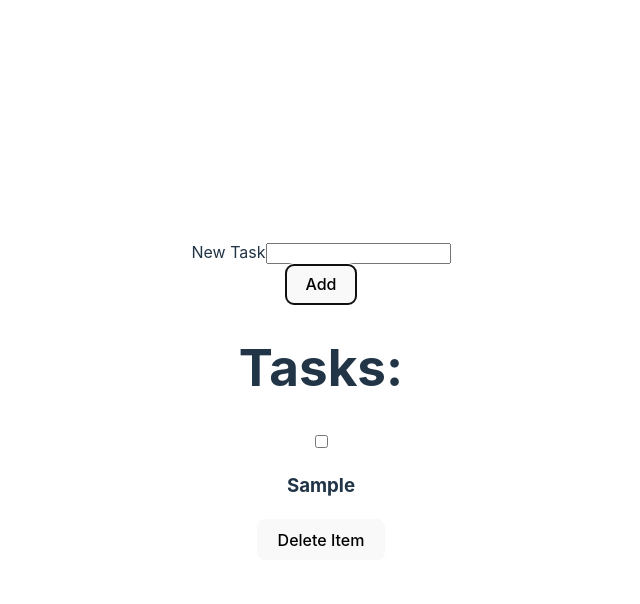
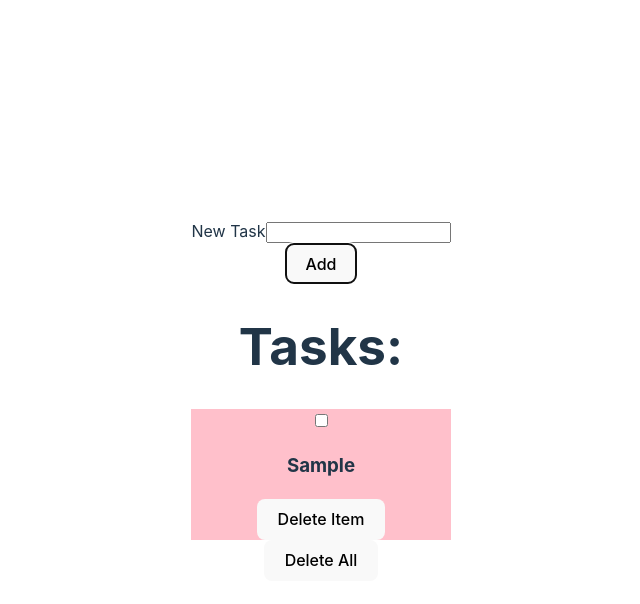
Before and after one commit to KodeIva/task-list, a React (Vite) app: page / in a window 1280 px wide. Both pictures are taken after typing "Sample" into the empty fields and a click on the button "Add". Shown: the top 604 px of the page, without its empty margins (319-959 px from the left). Built offline with nearby package versions, Linux system fonts and the light colour scheme.

Commit message:
Add button and functionality to delete all tasks

```diff
--- a/src/App.jsx
+++ b/src/App.jsx
@@ -32,6 +32,9 @@ function App() {
    setTodos(deletedItem)
   }
 
+ const deleteAllTasks = () => {
+  setTodos([])
+ }
 
     /*
    setTodos(currentTodos => {
@@ -57,7 +60,7 @@ function App() {
       todos.length > 0 &&
        <>
         <h1>Tasks: </h1>
-        <div className="taskList">
+        <div className="taskList" style={{background:'pink'}}>
          {todos.map(todo => {
           const {title,id} = todo
           return (
@@ -69,6 +72,7 @@ function App() {
           )
          })}
        </div>
+       <button onClick={deleteAllTasks} >Delete All</button>
       </>
     }
     </>
```
